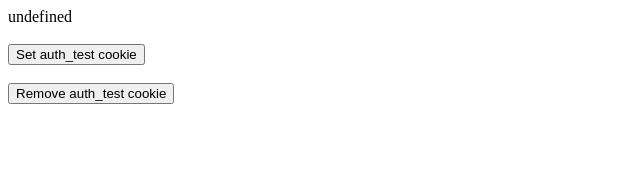
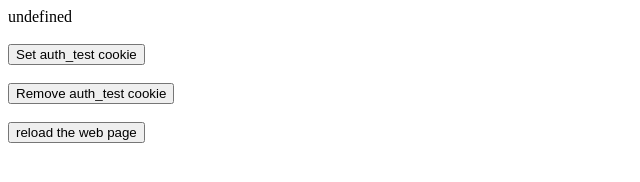
Before and after one commit to mmorier/rn-webview-cookie-bug, a website: page docs/index.html in a window 1280 px wide. Shown: the whole page, without its empty margins (0-640 px from the left). Drawn offline with Linux system fonts and the light colour scheme.

Commit message:
add reload webpage button

```diff
--- a/docs/index.html
+++ b/docs/index.html
@@ -11,7 +11,7 @@
       document.write(
         document.cookie
           .split(';')
-          .find((item) => item.trim().startsWith('auth_test='))
+          .find((item) => item.trim().startsWith('auth_test=')),
       )
     </script>
     <br /><br />
@@ -25,5 +25,8 @@
     >
       Remove auth_test cookie</button
     ><br /><br />
+    <button onclick="document.location.reload()">
+      reload the web page
+    </button>
   </body>
 </html>
```
